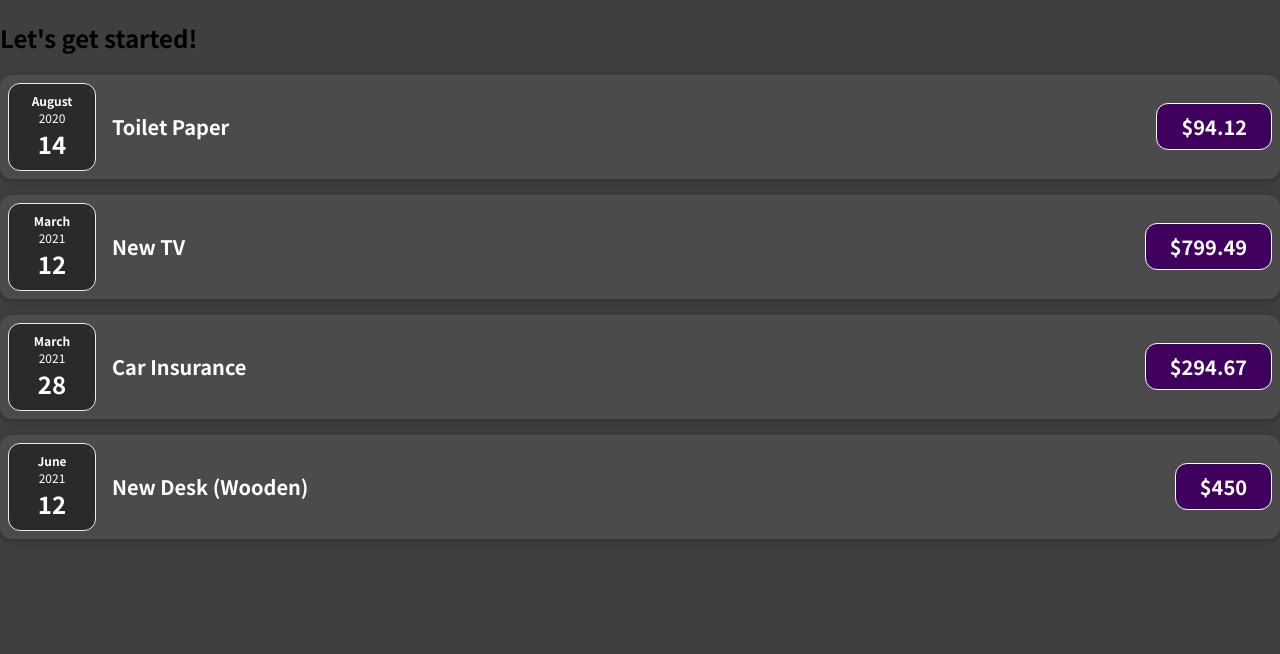
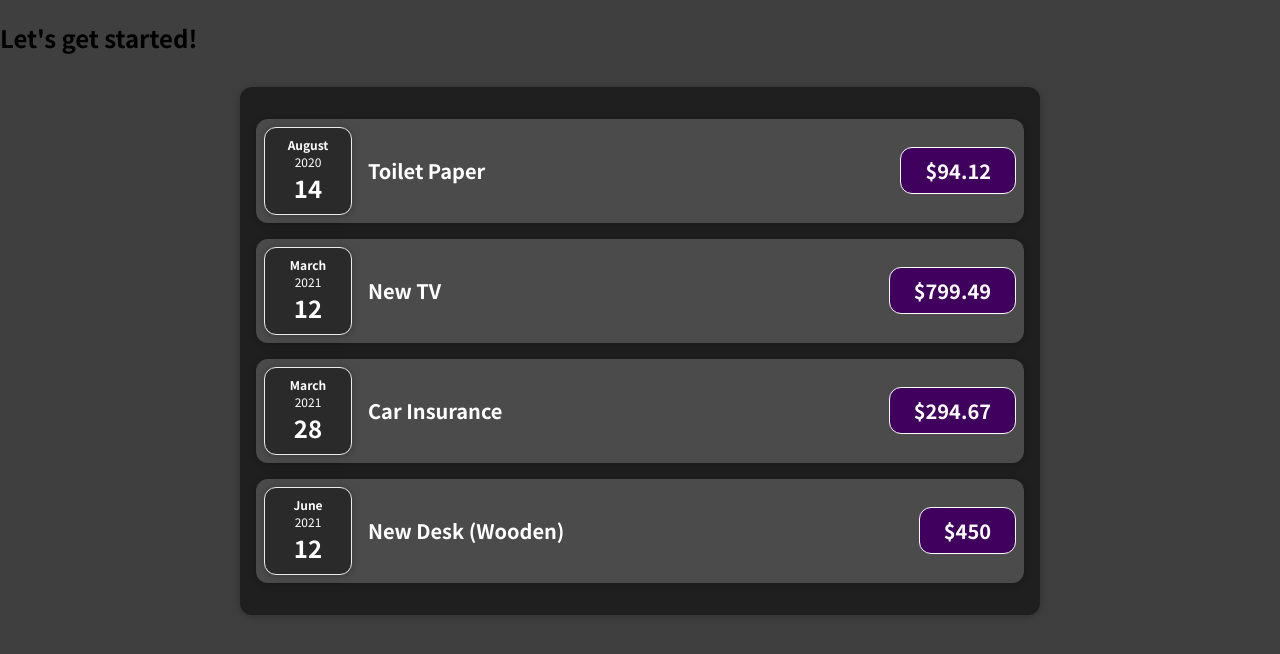
Before and after one commit to Al-gast/LearnReact, a React (Create React App) app: page / in a window 1280 px wide. Shown: the top 654 px of the page. Built offline with nearby package versions, Linux system fonts and the light colour scheme.

Commit message:
module finished

```diff
--- a/src/App.js
+++ b/src/App.js
@@ -1,4 +1,4 @@
-import ExpenseItem from "./components/ExpenseItem";
+import Expenses from "./components/Expense/Expenses";
 
 function App() {
   // Dummy Expense
@@ -27,26 +27,7 @@
   return (
     <div>
       <h2>Let's get started!</h2>
-      <ExpenseItem
-        title={expenses[0].title}
-        amount={expenses[0].amount}
-        date={expenses[0].date}
-      />
-      <ExpenseItem
-        title={expenses[1].title}
-        amount={expenses[1].amount}
-        date={expenses[1].date}
-      />
-      <ExpenseItem
-        title={expenses[2].title}
-        amount={expenses[2].amount}
-        date={expenses[2].date}
-      />
-      <ExpenseItem
-        title={expenses[3].title}
-        amount={expenses[3].amount}
-        date={expenses[3].date}
-      />
+      <Expenses items={expenses} />
     </div>
   );
 }
--- a/src/components/ExpenseDate.js
+++ b/src/components/Expense/ExpenseDate.js
@@ -1,15 +1,16 @@
 import React from "react";
 import "./ExpenseDate.css";
+import Card from "../UI/Card";
 
 export default function ExpenseDate(props) {
   const month = props.date.toLocaleString("en-US", { month: "long" });
   const day = props.date.toLocaleString("en-US", { day: "2-digit" });
   const year = props.date.getFullYear();
   return (
-    <div className="expense-date">
+    <Card className="expense-date">
       <div className="expense-date__month">{month}</div>
       <div className="expense-date__year">{year}</div>
       <div className="expense-date__day">{day}</div>
-    </div>
+    </Card>
   );
 }
--- a/src/components/ExpenseItem.css
+++ b/src/components/Expense/ExpenseItem.css
@@ -2,10 +2,8 @@
   display: flex;
   justify-content: space-between;
   align-items: center;
-  box-shadow: 0 2px 8px rgba(0, 0, 0, 0.25);
   padding: 0.5rem;
   margin: 1rem 0;
-  border-radius: 12px;
   background-color: #4b4b4b;
 }
 
--- a/src/components/ExpenseItem.js
+++ b/src/components/Expense/ExpenseItem.js
@@ -1,15 +1,16 @@
 import React from "react";
 import "./ExpenseItem.css";
 import ExpenseDate from "./ExpenseDate";
+import Card from "../UI/Card";
 
 export default function ExpenseItem(props) {
   return (
-    <div className="expense-item">
+    <Card className="expense-item">
       <ExpenseDate date={props.date} />
       <div className="expense-item__description">
         <h2>{props.title}</h2>
         <div className="expense-item__price">${props.amount}</div>
       </div>
-    </div>
+    </Card>
   );
 }
--- /dev/null
+++ b/src/components/Expense/Expenses.css
@@ -0,0 +1,7 @@
+.expenses {
+  padding: 1rem;
+  background-color: rgb(31, 31, 31);
+  margin: 2rem auto;
+  width: 50rem;
+  max-width: 95%;
+}
--- /dev/null
+++ b/src/components/Expense/Expenses.js
@@ -0,0 +1,31 @@
+import React from "react";
+import ExpenseItem from "./ExpenseItem";
+import "./Expenses.css";
+import Card from "../UI/Card";
+
+export default function Expense(props) {
+  return (
+    <Card className="expenses">
+      <ExpenseItem
+        title={props.items[0].title}
+        amount={props.items[0].amount}
+        date={props.items[0].date}
+      />
+      <ExpenseItem
+        title={props.items[1].title}
+        amount={props.items[1].amount}
+        date={props.items[1].date}
+      />
+      <ExpenseItem
+        title={props.items[2].title}
+        amount={props.items[2].amount}
+        date={props.items[2].date}
+      />
+      <ExpenseItem
+        title={props.items[3].title}
+        amount={props.items[3].amount}
+        date={props.items[3].date}
+      />
+    </Card>
+  );
+}
--- /dev/null
+++ b/src/components/UI/Card.css
@@ -0,0 +1,4 @@
+.card {
+  border-radius: 12px;
+  box-shadow: 0 1px 8px rgba(0, 0, 0, 0.25);
+}
--- /dev/null
+++ b/src/components/UI/Card.js
@@ -0,0 +1,9 @@
+import "./Card.css";
+
+function Card(props) {
+  const classes = "card " + props.className;
+
+  return <div className={classes}>{props.children}</div>;
+}
+
+export default Card;
```
Also changed, not shown: src/components/Expense/ExpenseDate.css (renamed from src/components/ExpenseDate.css).
